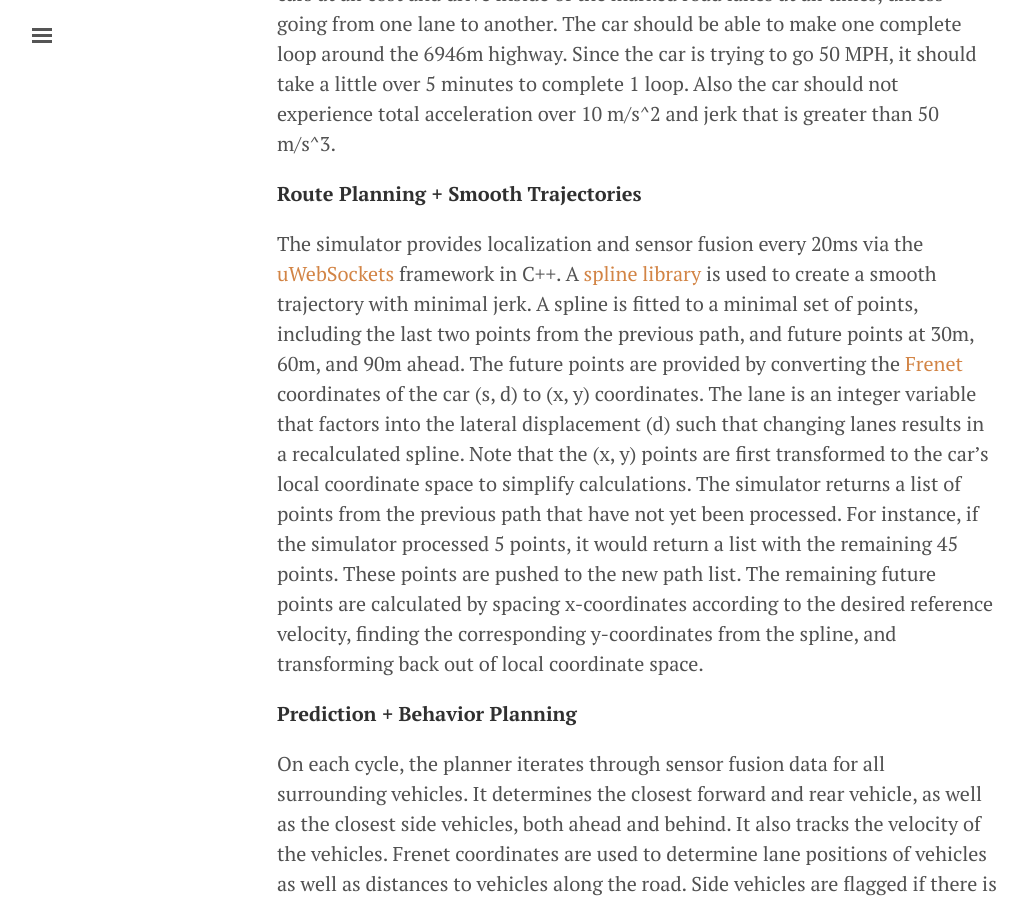
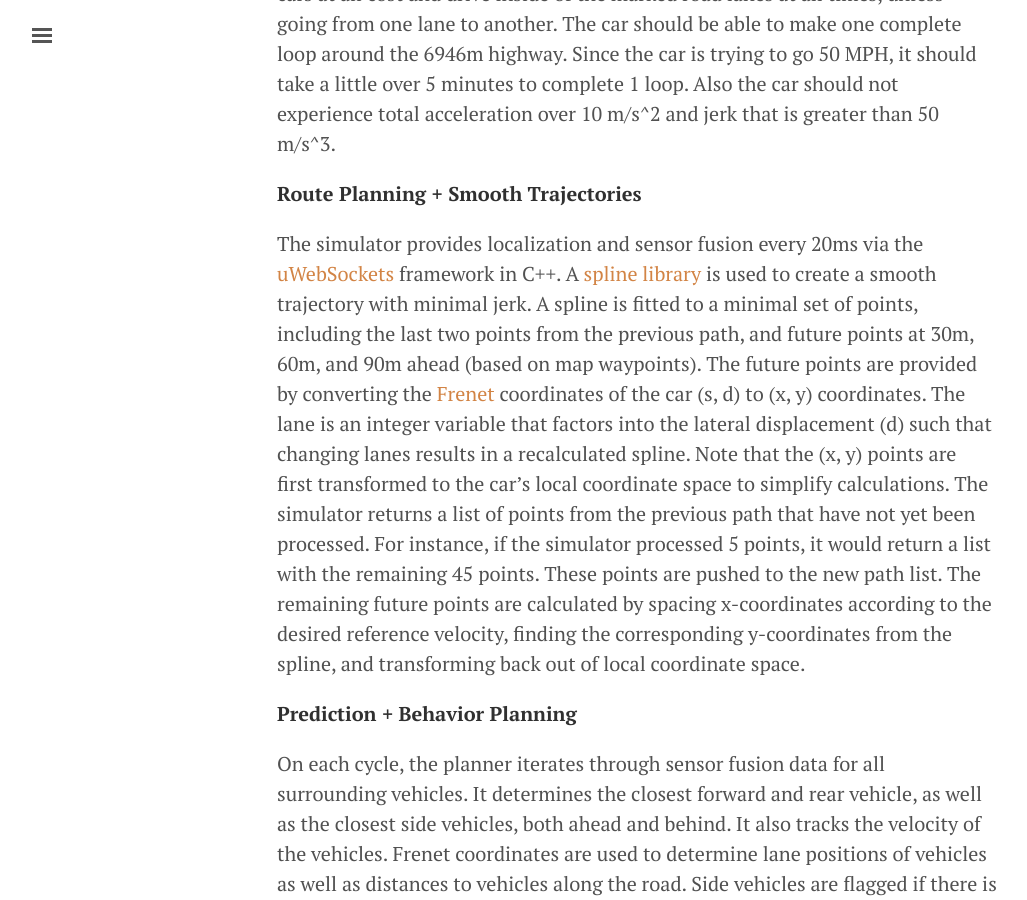
Before and after one commit to jamesjackson/jamesjackson.github.io, a Jekyll site: the page built from _posts/2017-08-19-self-driving-car-path-planner.md, in a window 1280 px wide and 900 px high, scrolled down 493 px. Shown: the whole window, without its empty margins (3-1030 px from the left). Built offline with Jekyll 4.4.1, drawn with Linux system fonts in a browser that asks for light colours; comment, search, counter and statistics services are not loaded.

Commit message:
add path planner

```diff
--- a/_posts/2017-08-19-self-driving-car-path-planner.md
+++ b/_posts/2017-08-19-self-driving-car-path-planner.md
@@ -12,7 +12,7 @@ In this project the goal is to safely navigate around a virtual highway with oth
 
 **Route Planning + Smooth Trajectories**
 
-The simulator provides localization and sensor fusion every 20ms via the [uWebSockets](https://github.com/uNetworking/uWebSockets) framework in C++. A [spline library](http://kluge.in-chemnitz.de/opensource/spline/) is used to create a smooth trajectory with minimal jerk. A spline is fitted to a minimal set of points, including the last two points from the previous path, and future points at 30m, 60m, and 90m ahead. The future points are provided by converting the [Frenet](https://en.wikipedia.org/wiki/Frenet%E2%80%93Serret_formulas) coordinates of the car (s, d) to (x, y) coordinates. The lane is an integer variable that factors into the lateral displacement (d) such that changing lanes results in a recalculated spline. Note that the (x, y) points are first transformed to the car's local coordinate space to simplify calculations. The simulator returns a list of points from the previous path that have not yet been processed. For instance, if the simulator processed 5 points, it would return a list with the remaining 45 points. These points are pushed to the new path list. The remaining future points are calculated by spacing x-coordinates according to the desired reference velocity, finding the corresponding y-coordinates from the spline, and transforming back out of local coordinate space.
+The simulator provides localization and sensor fusion every 20ms via the [uWebSockets](https://github.com/uNetworking/uWebSockets) framework in C++. A [spline library](http://kluge.in-chemnitz.de/opensource/spline/) is used to create a smooth trajectory with minimal jerk. A spline is fitted to a minimal set of points, including the last two points from the previous path, and future points at 30m, 60m, and 90m ahead (based on map waypoints). The future points are provided by converting the [Frenet](https://en.wikipedia.org/wiki/Frenet%E2%80%93Serret_formulas) coordinates of the car (s, d) to (x, y) coordinates. The lane is an integer variable that factors into the lateral displacement (d) such that changing lanes results in a recalculated spline. Note that the (x, y) points are first transformed to the car's local coordinate space to simplify calculations. The simulator returns a list of points from the previous path that have not yet been processed. For instance, if the simulator processed 5 points, it would return a list with the remaining 45 points. These points are pushed to the new path list. The remaining future points are calculated by spacing x-coordinates according to the desired reference velocity, finding the corresponding y-coordinates from the spline, and transforming back out of local coordinate space.
 
 
 **Prediction + Behavior Planning**
```
